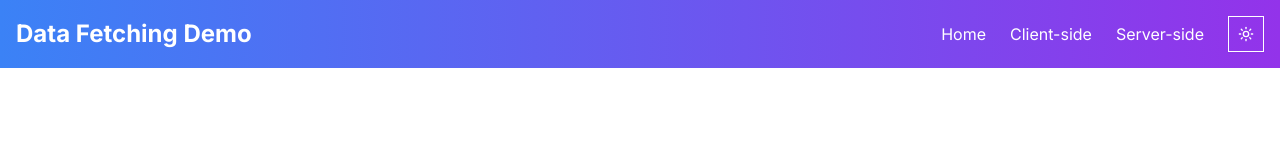
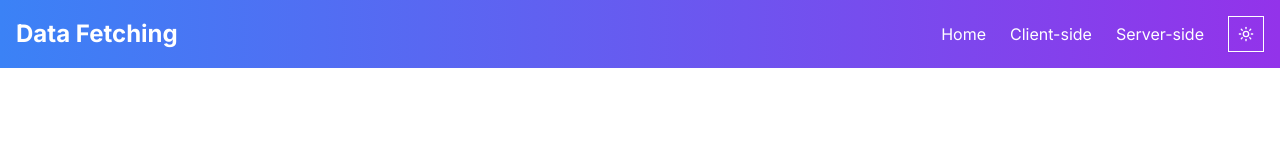
Before and after one commit to Tahasaif3/CSR-SSR-Data-Fetching-Assignment, a Next.js app: page / in a window 1280 px wide. Shown: the top 160 px of the page. Built offline with nearby package versions, Linux system fonts and the light colour scheme.

Commit message:
Update Navbar.tsx

```diff
--- a/components/Navbar.tsx
+++ b/components/Navbar.tsx
@@ -20,7 +20,7 @@ export default function Navbar() {
       <div className="container mx-auto flex justify-between items-center">
         {/* Logo */}
         <Link href="/" className="text-2xl font-bold hover:text-gray-200 transition-colors">
-          Data Fetching Demo
+          Data Fetching
         </Link>
 
         {/* Desktop Navigation */}
```
